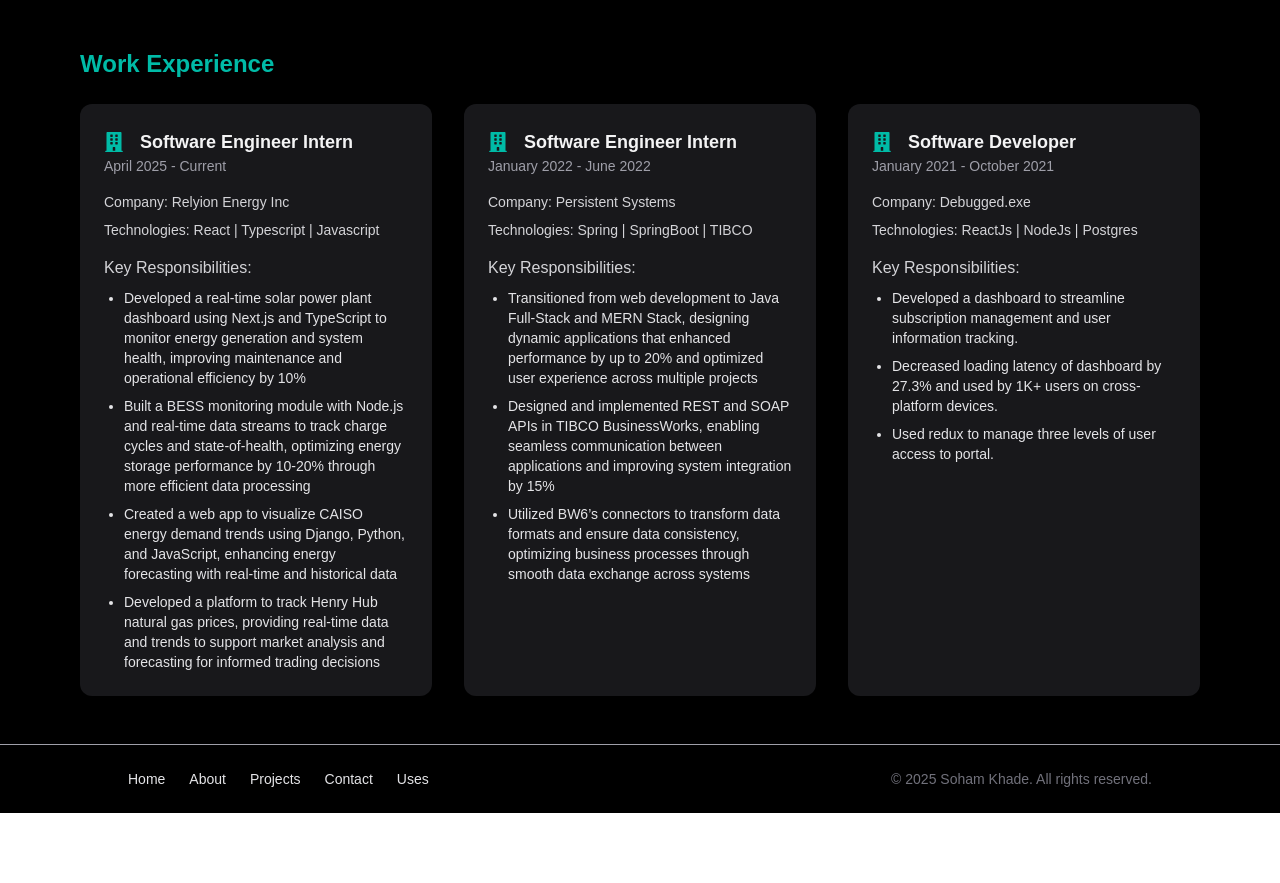
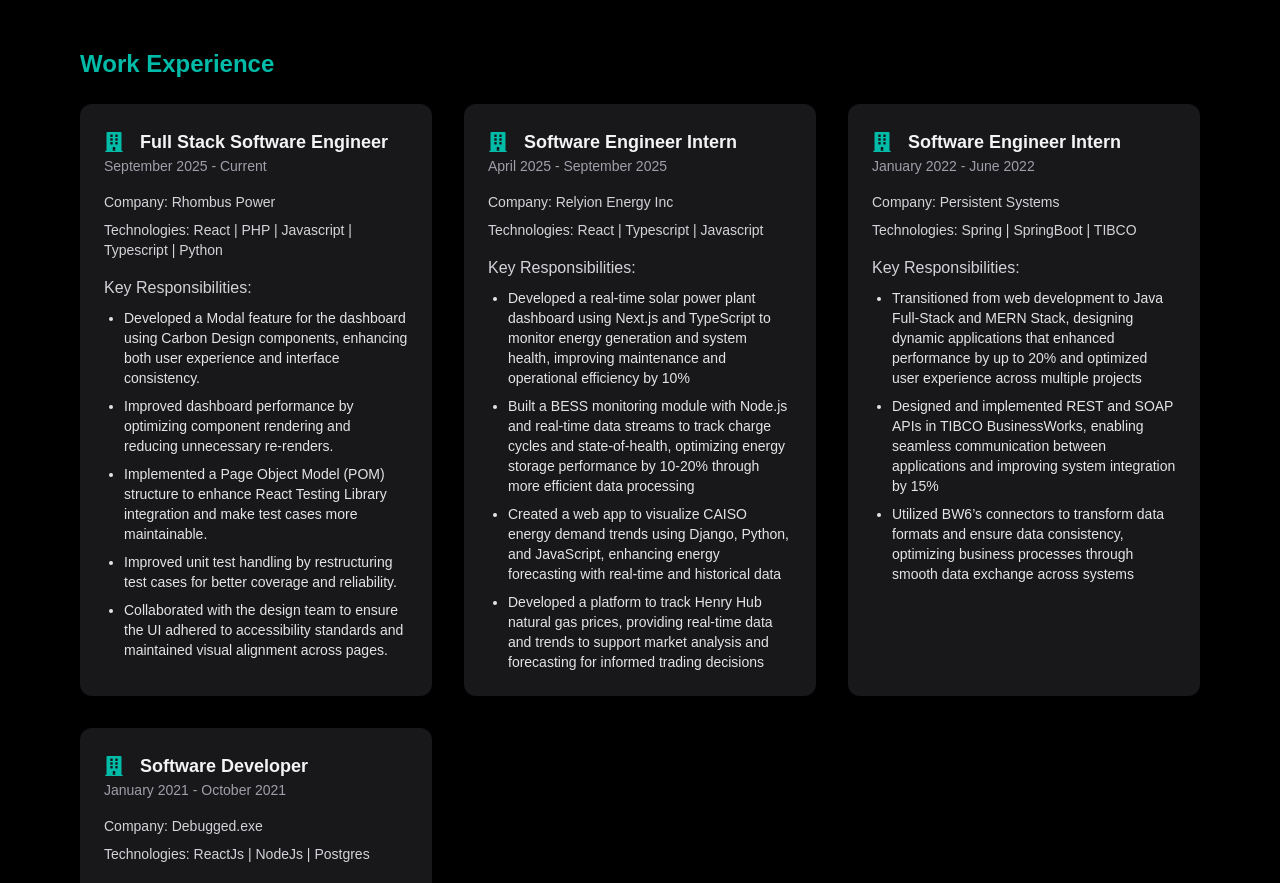
Before and after one commit to sohamkhade/portfolio, a Next.js app: page / in a window 1280 px wide. Shown: the part 1080-1963 px from the top of the page. Before the commit the page ends 1893 px from the top, so only its background shows below. Built offline with nearby package versions, Linux system fonts and the light colour scheme.

Commit message:
new job details added to work experience

```diff
--- a/src/components/Portfolio/WorkExperience.js
+++ b/src/components/Portfolio/WorkExperience.js
@@ -1,13 +1,25 @@
 "use client";
-import React, { useState } from 'react';
-import { FaBuilding } from 'react-icons/fa'; // Example React Icons
-
+import React, { useState } from "react";
+import { FaBuilding } from "react-icons/fa"; // Example React Icons
 
 const WorkExperience = () => {
   const [workExperiences, setWorkExperiences] = useState([
     {
+      position: "Full Stack Software Engineer",
+      date: "September 2025 - Current",
+      company: "Rhombus Power",
+      technologies: "React | PHP | Javascript | Typescript | Python",
+      thingsDone: [
+        "Developed a Modal feature for the dashboard using Carbon Design components, enhancing both user experience and interface consistency.",
+        "Improved dashboard performance by optimizing component rendering and reducing unnecessary re-renders.",
+        "Implemented a Page Object Model (POM) structure to enhance React Testing Library integration and make test cases more maintainable.",
+        "Improved unit test handling by restructuring test cases for better coverage and reliability.",
+        "Collaborated with the design team to ensure the UI adhered to accessibility standards and maintained visual alignment across pages.",
+      ],
+    },
+    {
       position: "Software Engineer Intern",
-            date: "April 2025 - Current",
+      date: "April 2025 - September 2025",
       company: "Relyion Energy Inc",
       technologies: "React | Typescript | Javascript",
       thingsDone: [
@@ -15,7 +27,7 @@
         "Built a BESS monitoring module with Node.js and real-time data streams to track charge cycles and state-of-health, optimizing energy storage performance by 10-20% through more efficient data processing",
         "Created a web app to visualize CAISO energy demand trends using Django, Python, and JavaScript, enhancing energy forecasting with real-time and historical data",
         "Developed a platform to track Henry Hub natural gas prices, providing real-time data and trends to support market analysis and forecasting for informed trading decisions",
-            ]
+      ],
     },
     {
       position: "Software Engineer Intern",
@@ -25,8 +37,8 @@
       thingsDone: [
         "Transitioned from web development to Java Full-Stack and MERN Stack, designing dynamic applications that enhanced performance by up to 20% and optimized user experience across multiple projects",
         "Designed and implemented REST and SOAP APIs in TIBCO BusinessWorks, enabling seamless communication between applications and improving system integration by 15%",
-                "Utilized BW6’s connectors to transform data formats and ensure data consistency, optimizing business processes through smooth data exchange across systems"
-            ]
+        "Utilized BW6’s connectors to transform data formats and ensure data consistency, optimizing business processes through smooth data exchange across systems",
+      ],
     },
     {
       position: "Software Developer",
@@ -36,9 +48,9 @@
       thingsDone: [
         "Developed a dashboard to streamline subscription management and user information tracking.",
         "Decreased loading latency of dashboard by 27.3% and used by 1K+ users on cross-platform devices.",
-                "Used redux to manage three levels of user access to portal."
-            ]
-        }
+        "Used redux to manage three levels of user access to portal.",
+      ],
+    },
   ]);
 
   return (
@@ -59,18 +71,20 @@
                   {experience.position}
                 </span>
               </div>
-                            <span className="text-sm text-zinc-400">
-                {experience.date}
-              </span>
+              <span className="text-sm text-zinc-400">{experience.date}</span>
             </div>
             <div className="mt-4 text-sm text-zinc-300">
-                            <span className="font-medium">Company: </span>{experience.company}
+              <span className="font-medium">Company: </span>
+              {experience.company}
             </div>
             <div className="mt-2 text-sm text-zinc-300">
-                            <span className="font-medium">Technologies: </span>{experience.technologies}
+              <span className="font-medium">Technologies: </span>
+              {experience.technologies}
             </div>
             <div className="mt-4">
-                            <span className="font-medium text-zinc-300">Key Responsibilities:</span>
+              <span className="font-medium text-zinc-300">
+                Key Responsibilities:
+              </span>
               <ul className="mt-2 space-y-2 text-sm text-zinc-200 list-disc pl-5">
                 {experience.thingsDone.map((item, idx) => (
                   <li key={idx}>{item}</li>
```
Lines whose indentation alone changed are shown as unchanged.
